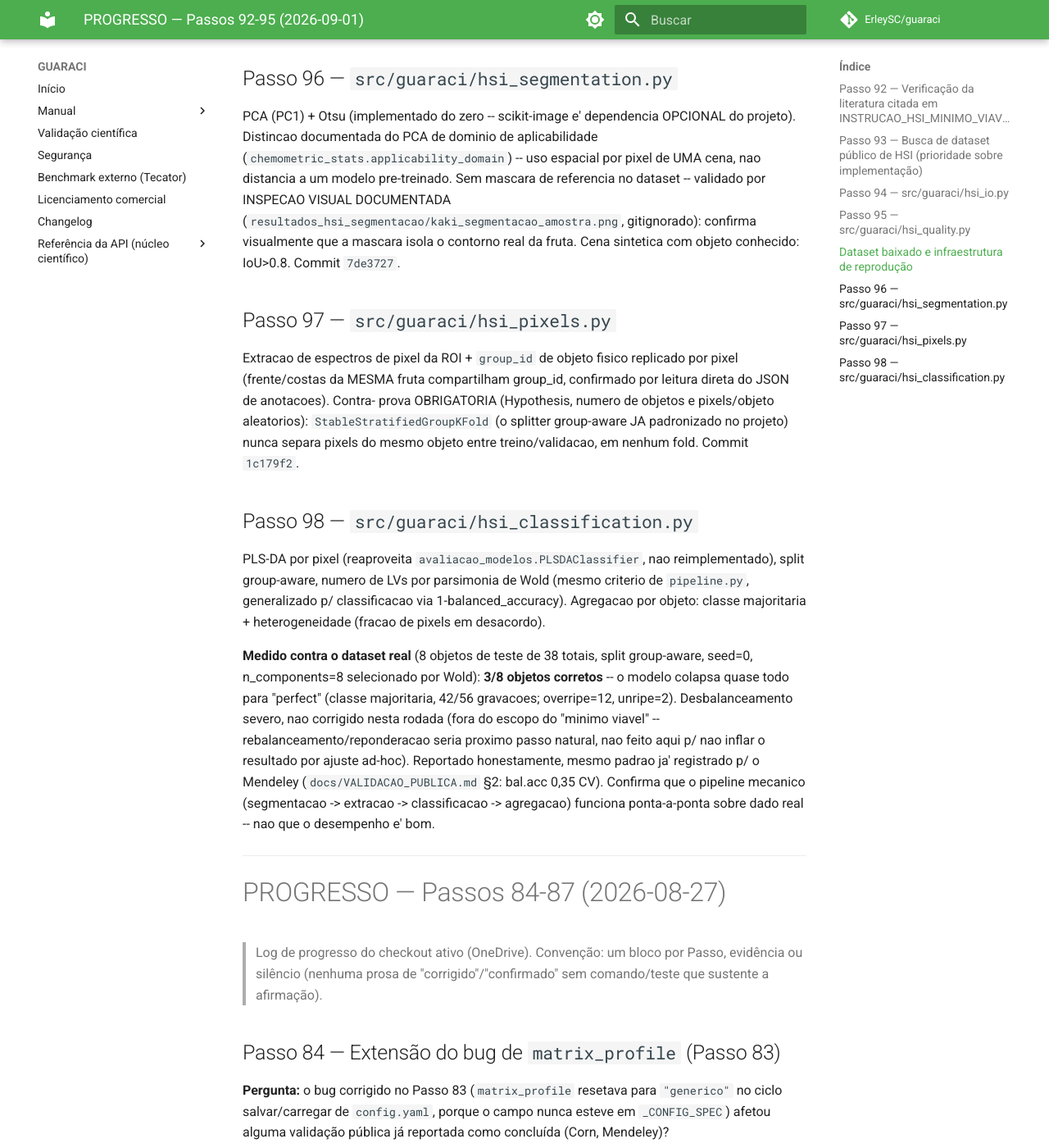
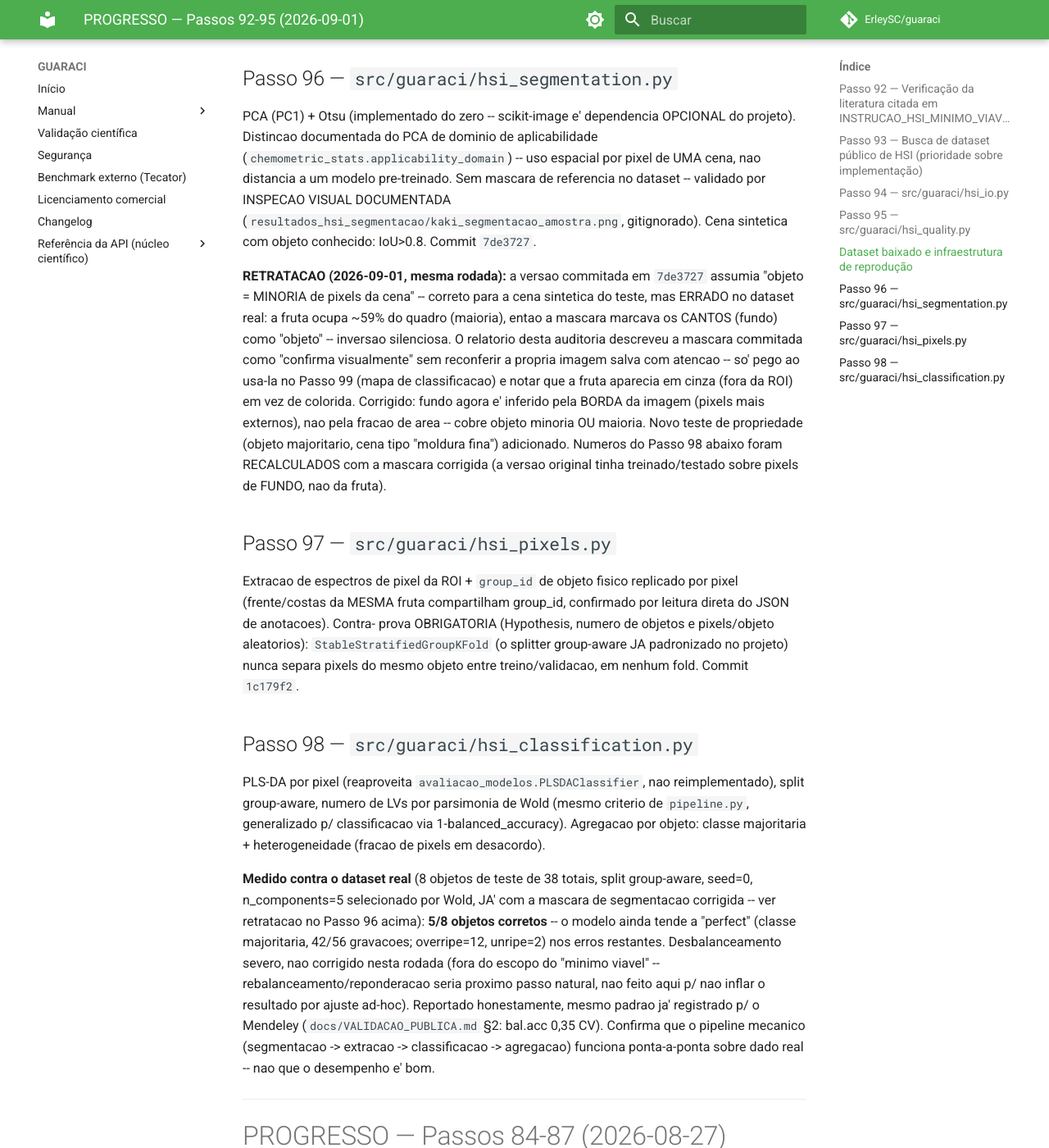
Before and after one commit to ErleySC/guaraci, an MkDocs documentation site: the page built from docs/PROGRESSO.md, in a window 1280 px wide and 1400 px high, scrolled down 1977 px. Shown: the whole window at 82% size. Built offline with MkDocs 1.6.1 and Material for MkDocs 9.7.7, drawn with Linux system fonts in a browser that asks for light colours; comment, search, counter and statistics services are not loaded.

Commit message:
fix: segmentacao HSI invertia mascara quando objeto = maioria da cena
RETRATACAO: a versao anterior (commit 7de3727) assumia "objeto =
minoria de pixels" -- correta para a cena sintetica testada, mas
INVERTIDA no dataset real (Kaki/VIS): a fruta ocupa ~59% do quadro
(maioria), entao a mascara marcava os cantos/fundo como "objeto". So'
percebido ao reexaminar com atencao a propria imagem de inspecao visual
exigida pelo Passo 96 -- o relatorio anterior a descreveu como
"confirma visualmente" sem essa reconferencia.

Corrigido: fundo agora e' inferido pela BORDA da imagem (pixels mais
externos), nao pela fracao de area -- cobre objeto minoria OU maioria.
Novo teste de propriedade (objeto majoritario, moldura fina de fundo)
cobre o caso que faltava. Numeros de acuracia do Passo 98
(docs/PROGRESSO.md, docs/VALIDACAO_PUBLICA.md) recalculados com a
mascara corrigida: 3/8 -> 5/8 objetos corretos (a versao com bug tinha
efetivamente treinado/testado sobre pixels de FUNDO, nao da fruta).

```diff
--- a/docs/PROGRESSO.md
+++ b/docs/PROGRESSO.md
@@ -90,8 +90,23 @@ aplicabilidade (`chemometric_stats.applicability_domain`) -- uso
 espacial por pixel de UMA cena, nao distancia a um modelo pre-treinado.
 Sem mascara de referencia no dataset -- validado por INSPECAO VISUAL
 DOCUMENTADA (`resultados_hsi_segmentacao/kaki_segmentacao_amostra.png`,
-gitignorado): confirma visualmente que a mascara isola o contorno real
-da fruta. Cena sintetica com objeto conhecido: IoU>0.8. Commit `7de3727`.
+gitignorado). Cena sintetica com objeto conhecido: IoU>0.8. Commit
+`7de3727`.
+
+**RETRATACAO (2026-09-01, mesma rodada):** a versao commitada em
+`7de3727` assumia "objeto = MINORIA de pixels da cena" -- correto para
+a cena sintetica do teste, mas ERRADO no dataset real: a fruta ocupa
+~59% do quadro (maioria), entao a mascara marcava os CANTOS (fundo)
+como "objeto" -- inversao silenciosa. O relatorio desta auditoria
+descreveu a mascara commitada como "confirma visualmente" sem
+reconferir a propria imagem salva com atencao -- so' pego ao usa-la no
+Passo 99 (mapa de classificacao) e notar que a fruta aparecia em cinza
+(fora da ROI) em vez de colorida. Corrigido: fundo agora e' inferido
+pela BORDA da imagem (pixels mais externos), nao pela fracao de area --
+cobre objeto minoria OU maioria. Novo teste de propriedade (objeto
+majoritario, cena tipo "moldura fina") adicionado. Numeros do Passo 98
+abaixo foram RECALCULADOS com a mascara corrigida (a versao original
+tinha treinado/testado sobre pixels de FUNDO, nao da fruta).
 
 ## Passo 97 — `src/guaraci/hsi_pixels.py`
 
@@ -112,9 +127,10 @@ via 1-balanced_accuracy). Agregacao por objeto: classe majoritaria +
 heterogeneidade (fracao de pixels em desacordo).
 
 **Medido contra o dataset real** (8 objetos de teste de 38 totais,
-split group-aware, seed=0, n_components=8 selecionado por Wold):
-**3/8 objetos corretos** -- o modelo colapsa quase todo para "perfect"
-(classe majoritaria, 42/56 gravacoes; overripe=12, unripe=2).
+split group-aware, seed=0, n_components=5 selecionado por Wold, JA' com
+a mascara de segmentacao corrigida -- ver retratacao no Passo 96 acima):
+**5/8 objetos corretos** -- o modelo ainda tende a "perfect" (classe
+majoritaria, 42/56 gravacoes; overripe=12, unripe=2) nos erros restantes.
 Desbalanceamento severo, nao corrigido nesta rodada (fora do escopo do
 "minimo viavel" -- rebalanceamento/reponderacao seria proximo passo
 natural, nao feito aqui p/ nao inflar o resultado por ajuste ad-hoc).
```
Also changed, not shown: docs/VALIDACAO_PUBLICA.md (+15 -3 lines), 2 other files.
